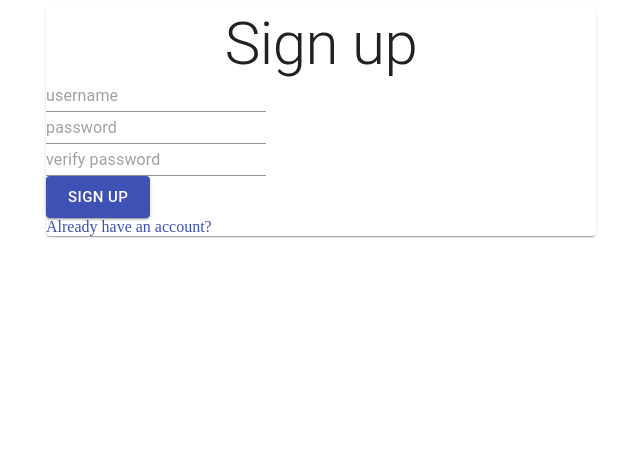
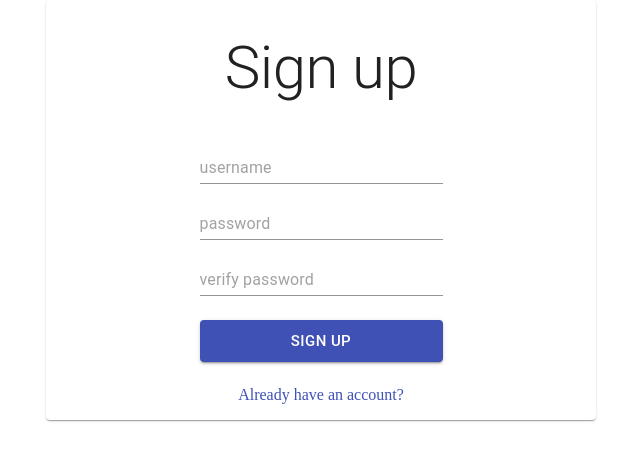
Before and after one commit to ousunny/HSDLList, a React (Create React App) app in the folder client/: page /register in a window 1280 px wide. Shown: the top 460 px of the page, without its empty margins (319-959 px from the left). Built offline with nearby package versions, Linux system fonts and the light colour scheme; the HTML template or start-up script is replaced by a standard one.

Commit message:
Style register page

```diff
--- a/client/src/App.css
+++ b/client/src/App.css
@@ -0,0 +1,10 @@
+* {
+  margin: 0;
+  padding: 0;
+  box-sizing: border-box;
+}
+
+html,
+body {
+  height: 100%;
+}
--- a/client/src/components/auth/Register.js
+++ b/client/src/components/auth/Register.js
@@ -13,10 +13,24 @@ import {
 const useStyles = makeStyles(theme => ({
   root: {
     maxWidth: '550px',
+    margin: '0 auto'
+  },
+  heading: {
+    padding: '2rem',
+    width: '100%',
+    textAlign: 'center'
+  },
+  form: {
     margin: '0 auto',
-    display: 'flex',
-    flexDirection: 'column',
-    alignItems: 'center'
+    padding: '1rem',
+    width: '50%'
+  },
+  fields: {},
+  buttonFullWidth: {
+    width: '100%'
+  },
+  center: {
+    textAlign: 'center'
   }
 }));
 
@@ -25,26 +39,38 @@ const Register = ({}) => {
 
   return (
     <Paper className={classes.root}>
-      <div>
+      <div className={classes.heading}>
         <Typography variant="h2">Sign up</Typography>
       </div>
-      <form>
-        <Grid container>
+      <form className={classes.form}>
+        <Grid container className={classes.fields} spacing={3}>
           <Grid item xs={12}>
-            <TextField required name="username" placeholder="username" />
+            <TextField
+              required
+              name="username"
+              placeholder="username"
+              fullWidth
+            />
           </Grid>
           <Grid item xs={12}>
-            <TextField required name="password" placeholder="password" />
+            <TextField
+              required
+              name="password"
+              placeholder="password"
+              fullWidth
+            />
           </Grid>
           <Grid item xs={12}>
             <TextField
               required
               name="password2"
               placeholder="verify password"
+              fullWidth
             />
           </Grid>
           <Grid item xs={12}>
             <Button
+              className={classes.buttonFullWidth}
               variant="contained"
               size="large"
               color="primary"
@@ -53,7 +79,7 @@ const Register = ({}) => {
               Sign up
             </Button>
           </Grid>
-          <Grid item xs={12}>
+          <Grid item xs={12} className={classes.center}>
             <Link href="/login">Already have an account?</Link>
           </Grid>
         </Grid>
```
